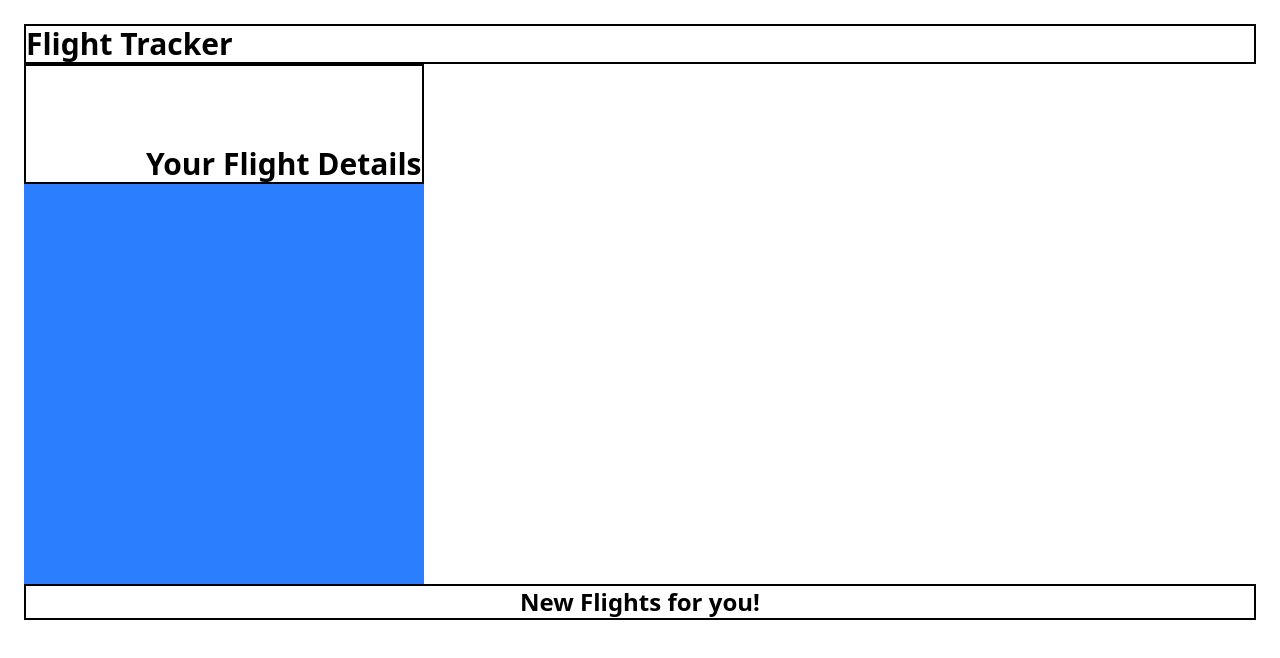
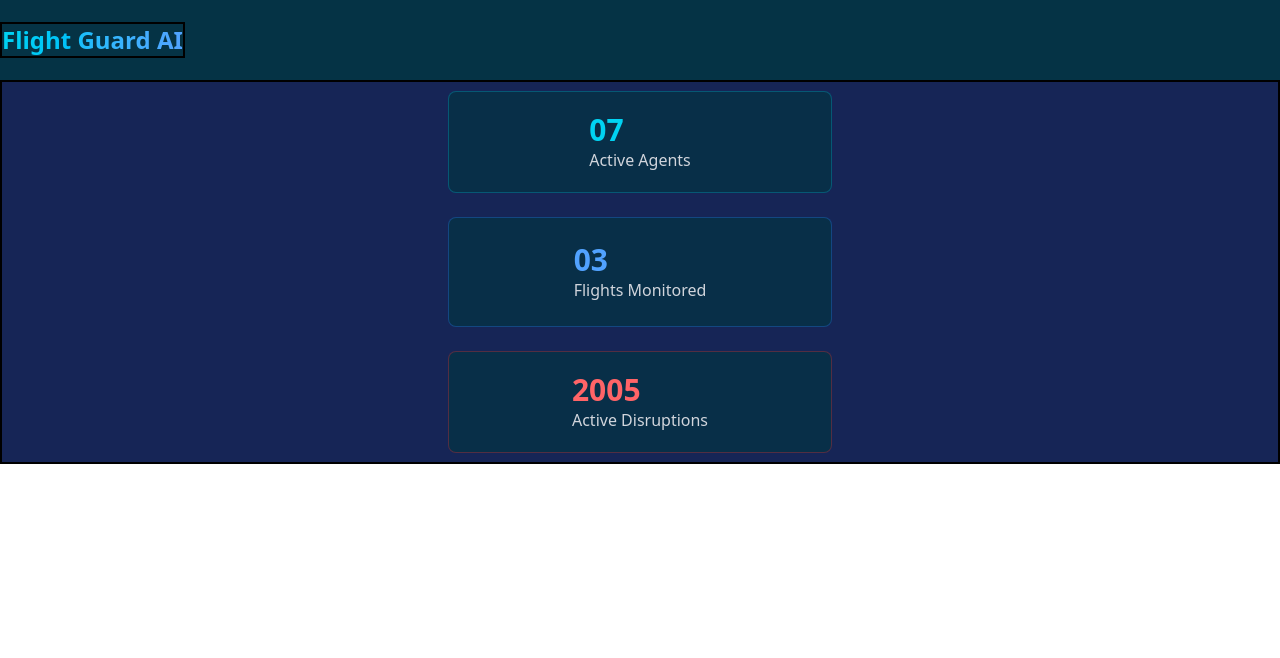
Before and after one commit to gitnocknock/airplane_scrapper, a Next.js app: page / in a window 1280 px wide. Shown: the top 658 px of the page. Built offline with nearby package versions, Linux system fonts and the light colour scheme.

Commit message:
Added better UI development and placeholder text

```diff
--- a/app/page.tsx
+++ b/app/page.tsx
@@ -1,12 +1,45 @@
 export default function Home() {
   return (
-    <main className="p-6">
-      <h1 className="text-3xl font-bold text-left border-2">Flight Tracker</h1>
-      <div>
-      <h2 className="text-3xl font-bold text-left border-2 pt-20 pl-30 flex w-100 max-h-full">Your Flight Details</h2>
-      <div className="w-100 h-100 bg-blue-500"></div>
-      </div>
-      <h3 className="text-2xl font-bold text-center border-2">New Flights for you!</h3>
-    </main>
+  <main>
+    <div className="bg-cyan-950 h-20 flex justify-between items-center">
+      <h1 className="text-2xl font-bold bg-gradient-to-r from-cyan-400 to-blue-400 bg-clip-text text-transparent border-2 border-black"> Flight Guard AI</h1>
+    </div>
+
+  <div className="bg-blue-950 border-2 border-black h-96 flex flex-col gap-6 p-6 items-center justify-center">
+
+  <div className="bg-cyan-950/80 rounded-lg h-32 w-96 p-5 border border-cyan-500/30 flex items-center justify-center">
+    <div className="text-white">
+      <p className="text-3xl font-bold text-cyan-400">07</p>
+      <p className="text-gray-300">Active Agents</p>
+    </div>
+  </div>
+
+  <div className="bg-cyan-950/80 rounded-lg h-32 w-96 p-6 border border-blue-500/30 flex items-center justify-center">
+    <div className="text-white">
+      <p className="text-3xl font-bold text-blue-400">03</p>
+      <p className="text-gray-300">Flights Monitored</p>
+    </div>
+  </div>
+
+  <div className="bg-cyan-950/80 rounded-lg h-32 w-96 p-5 border border-red-500/30 flex items-center justify-center">
+    <div className="text-white">
+      <p className="text-3xl font-bold text-red-400">2005</p>
+      <p className="text-gray-300">Active Disruptions</p>
+    </div>
+  </div>
+
+</div>
+
+  </main>
   )
 }
+
+
+
+
+/* colors:
+cyan-400: #22D3EE (bright cyan)
+blue-400: #60A5FA (lighter blue)
+cyan-600: #0891B2 (darker cyan for buttons)
+blue-900: #1E3A8A (very dark blue for backgrounds)
+*/
```
